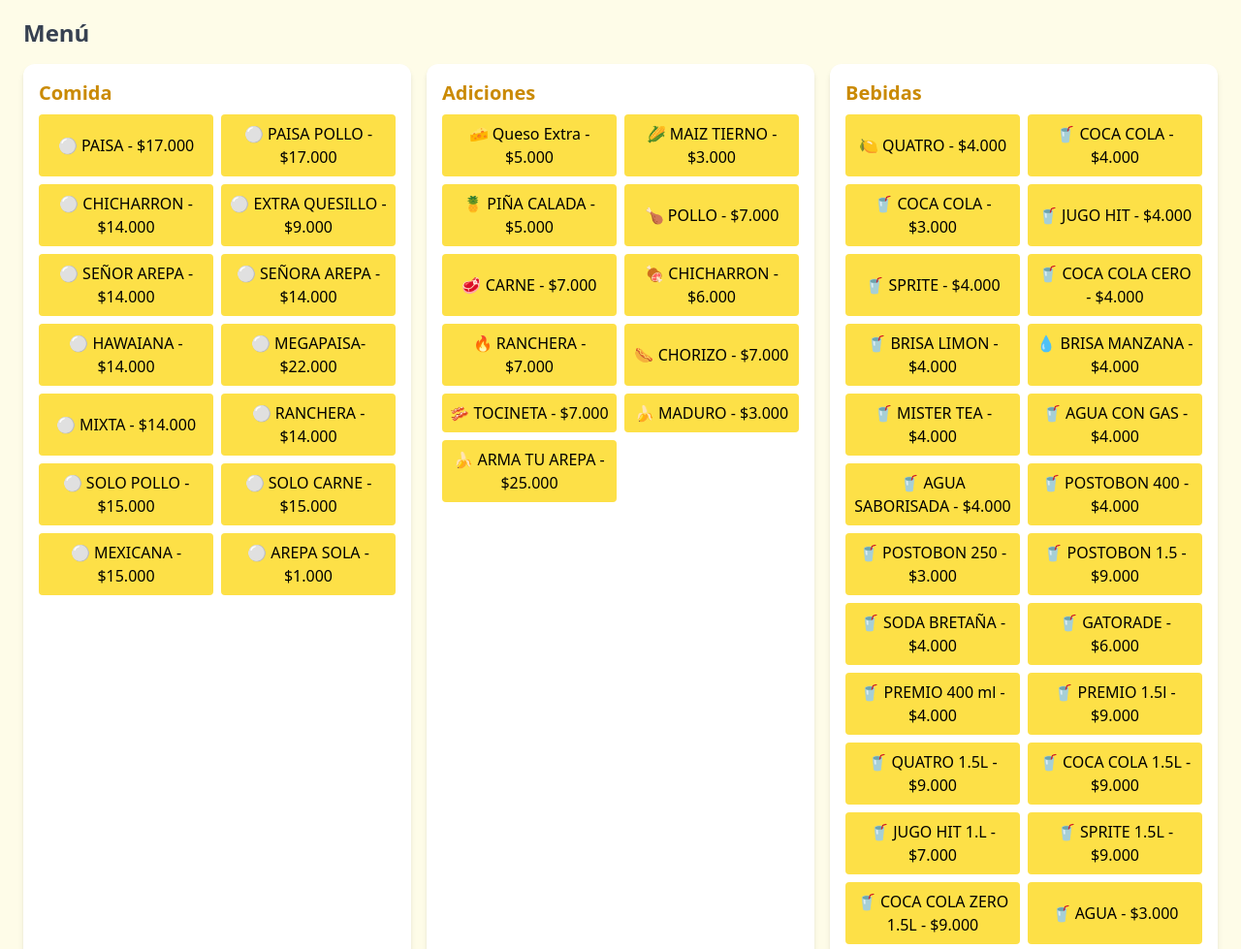
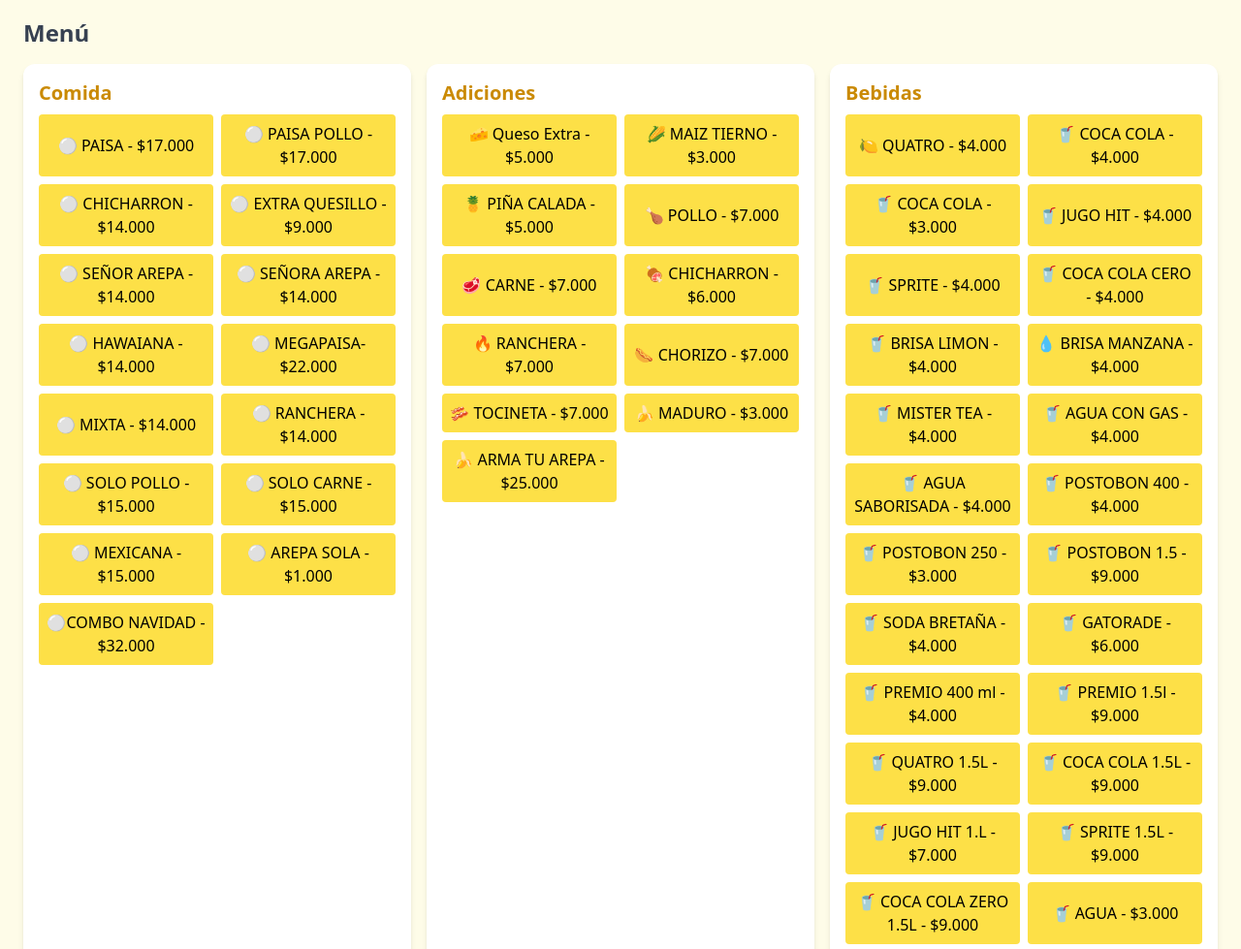
Before and after one commit to mike-jnt/se-orarepas.github-io, a plain HTML site: page index.html in a window 1280 px wide. Shown: the part 118-1097 px from the top of the page at 97% size. Drawn offline with nearby package versions, Linux system fonts and the light colour scheme.

Commit message:
index.html

```diff
--- a/index.html
+++ b/index.html
@@ -68,6 +68,7 @@
     <button onclick="agregarProducto('AREPA MEXICANA', 15000)" class="bg-yellow-300 hover:bg-yellow-400 p-2 rounded">⚪ MEXICANA - $15.000</button>
 
     <button onclick="agregarProducto('AREPA SOLA', 1000)" class="bg-yellow-300 hover:bg-yellow-400 p-2 rounded">⚪ AREPA SOLA - $1.000</button>
+    <button onclick="agregarProducto('COMBO NAVIDAD', 32000)" class="bg-yellow-300 hover:bg-yellow-400 p-2 rounded">⚪COMBO NAVIDAD - $32.000</button>
 
 
 
```
